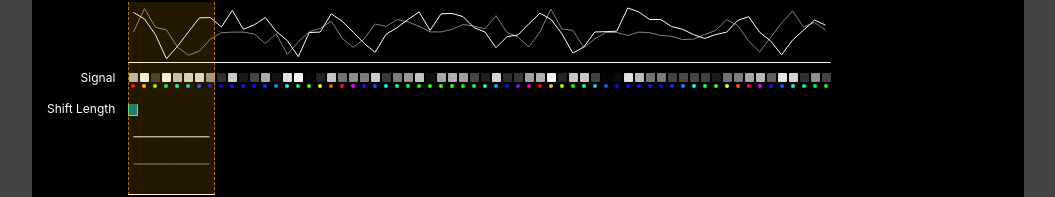
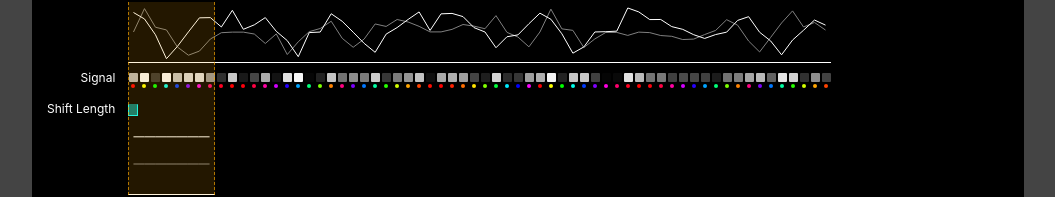
Before and after one commit to laszlokorte/time-frequency, a Svelte app: page / in a window 1280 px wide. Shown: the part 150-347 px from the top of the page, without its empty margins (112-1167 px from the left). Built offline with nearby package versions, Linux system fonts and the light colour scheme.

Commit message:
fix hsl phase color

```diff
--- a/src/App.svelte
+++ b/src/App.svelte
@@ -42,7 +42,7 @@
 		(_,i) => cMake(
 			filterShape == 'rect' ? 1 :
 			Math.exp(-Math.pow(((i+0.5)/(windowLength+1)-(0.5))*4, 2)),
-			filterFrequency*i/(windowLength)*2*Math.PI))
+			(filterFrequency>maxFilterFrequency/2?filterFrequency-maxFilterFrequency-1:filterFrequency)*(i)/(windowLength)*2*Math.PI))
 
 	$: allSteps = Array(filterStepMax+1).fill(null).map((_,i) => i)
 	$: allFrequencies = Array(maxFilterFrequency+(maxFilterFrequency?1:0)+(!oddLength?1:0)).fill(null).map((_,i) => i-1 <= maxFilterFrequency/2 ? -i+(maxFilterFrequency+(maxFilterFrequency&1))/2 : 1+maxFilterFrequency-i+(maxFilterFrequency+(maxFilterFrequency&1))/2)
@@ -85,7 +85,7 @@
 	}
 
 	.cpair::after {
-		background-color: hsl(calc(255* var(--c-phase)), 100%, 50%);
+		background-color: hsl(calc(360 * var(--c-phase)), 100%, 50%);
 		border-radius: 8px;
 		width: 4px;
 		height: 4px;
```
